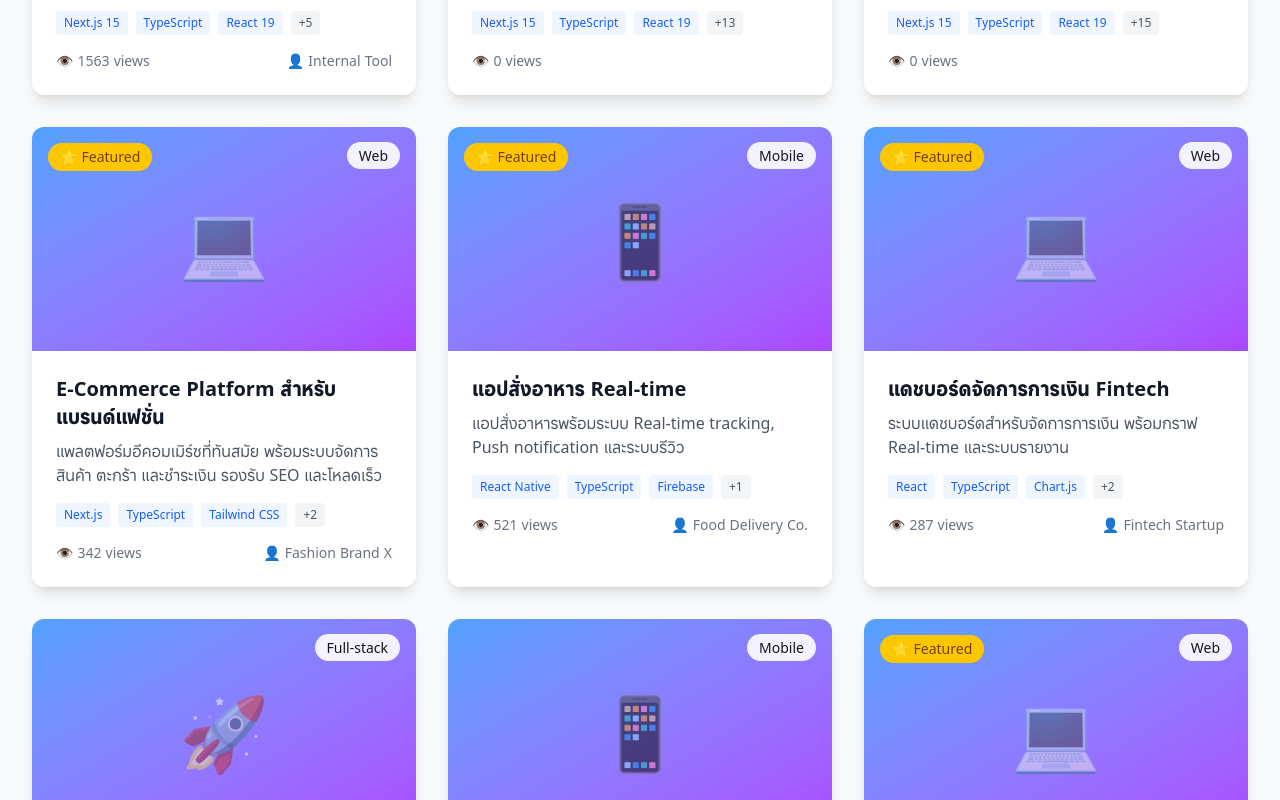
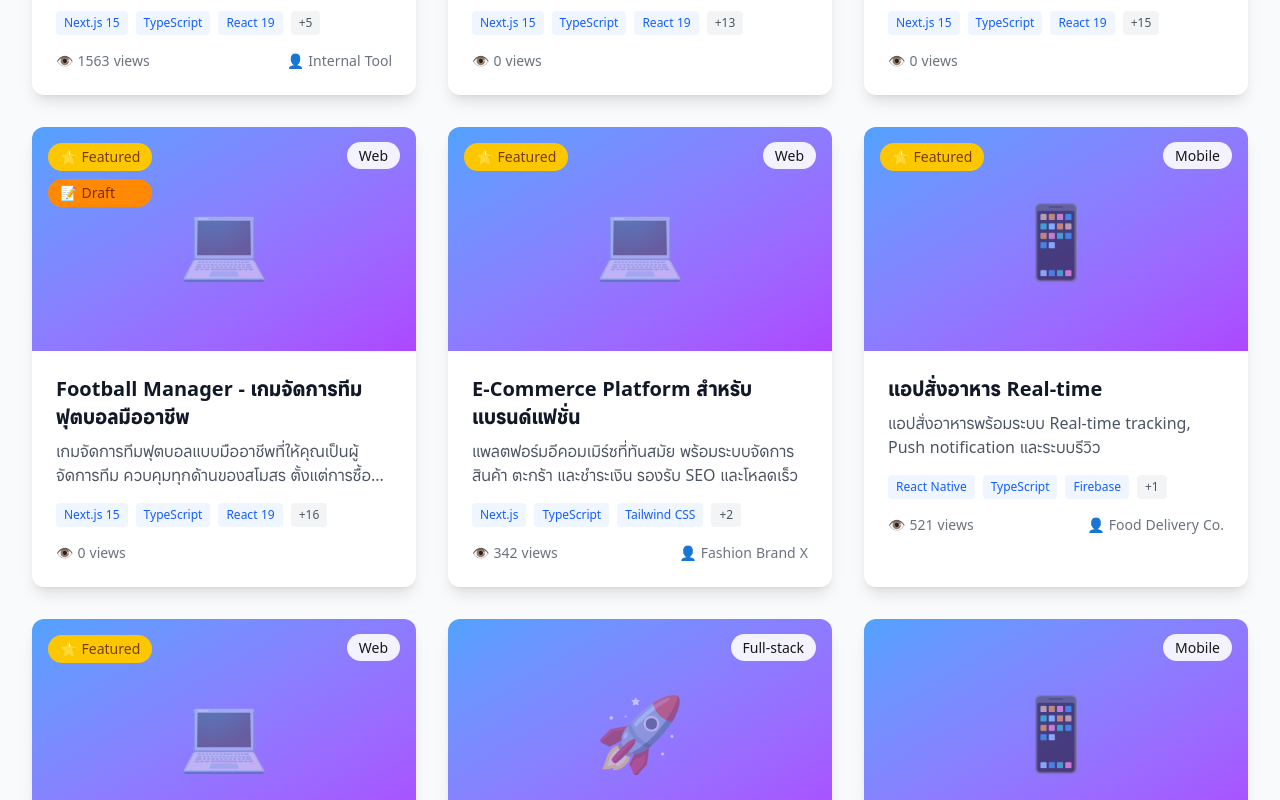
Before and after one commit to danya0365/cleancode1986-portfolio-nextjs, a Next.js app: page /portfolio in a window 1280 px wide. Shown: the part 1740-2540 px from the top of the page. Built offline with nearby package versions, Linux system fonts and the light colour scheme.

Commit message:
feat: add Football Manager game project to future projects mock data

```diff
--- a/src/data/mock/projects.mock.ts
+++ b/src/data/mock/projects.mock.ts
@@ -1057,6 +1057,123 @@ const FUTURE_PROJECTS: Project[] = [
     status: "draft",
     viewCount: 0,
   },
+  {
+    id: "103",
+    slug: "football-manager-game",
+    title: "Football Manager - เกมจัดการทีมฟุตบอลมืออาชีพ",
+    category: "Web",
+    displayOrder: 103,
+    isCleanCode: false,
+    isMock: false,
+    isFuture: true,
+    description:
+      "เกมจัดการทีมฟุตบอลแบบมืออาชีพที่ให้คุณเป็นผู้จัดการทีม ควบคุมทุกด้านของสโมสร ตั้งแต่การซื้อขายนักเตะ วางแผนกลยุทธ์การเล่น ฝึกซ้อมทีม จัดการการเงิน ไปจนถึงการแข่งขันในลีกและทัวร์นาเมนต์ต่างๆ พร้อมระบบ AI ที่ชาญฉลาดและกราฟิกสวยงาม",
+    thumbnail: "/images/projects/football-manager-thumb.jpg",
+    images: [
+      "/images/projects/football-manager-1.jpg",
+      "/images/projects/football-manager-2.jpg",
+      "/images/projects/football-manager-3.jpg",
+      "/images/projects/football-manager-4.jpg",
+      "/images/projects/football-manager-5.jpg",
+    ],
+    technologies: [
+      "Next.js 15",
+      "TypeScript",
+      "React 19",
+      "NestJS",
+      "Prisma",
+      "PostgreSQL",
+      "Supabase",
+      "React Hook Form",
+      "Zod",
+      "Zustand",
+      "Tailwind CSS 4",
+      "Three.js",
+      "D3.js",
+      "Chart.js",
+      "Socket.io",
+      "Redis",
+      "WebGL",
+      "Framer Motion",
+      "date-fns",
+    ],
+    features: [
+      {
+        title: "ระบบตลาดซื้อขายนักเตะ",
+        description:
+          "ซื้อ-ขาย-เช่านักเตะจากทั่วโลก ระบบประมูลตัวแบบ Real-time เจรจาสัญญา ค่าเหนื่อย โบนัส พร้อมระบบ Scout ค้นหานักเตะดาวรุ่ง",
+      },
+      {
+        title: "กลยุทธ์และแทคติก",
+        description:
+          "วางแผนการเล่นแบบละเอียด เลือกฟอร์เมชั่น 4-3-3, 4-4-2, 3-5-2 ฯลฯ กำหนดบทบาทผู้เล่น ตั้งค่าการเล่นรุก-รับ และปรับกลยุทธ์ระหว่างแมตช์",
+      },
+      {
+        title: "Match Engine 3D",
+        description:
+          "ดูการแข่งขันแบบ 3D Real-time พร้อมไฮไลท์ประตู สถิติการเล่น Heat Map และการวิเคราะห์เชิงลึกทุกแมตช์",
+      },
+      {
+        title: "ระบบฝึกซ้อมและพัฒนา",
+        description:
+          "ฝึกซ้อมนักเตะเพื่อพัฒนาทักษะ ความแข็งแรง ความเร็ว จัดการสภาพร่างกาย ป้องกันการบาดเจ็บ และพัฒนาเยาวชนในสโมสร",
+      },
+      {
+        title: "จัดการการเงินสโมสร",
+        description:
+          "ควบคุมงบประมาณ ค่าเหนื่อยนักเตะ รายได้จากตั๋ว สปอนเซอร์ สิทธิ์ถ่ายทอด และการลงทุนในสนาม-สิ่งอำนวยความสะดวก",
+      },
+      {
+        title: "Career Mode ระยะยาว",
+        description:
+          "เล่นต่อเนื่องหลายฤดูกาล ดูนักเตะแก่ตัว เกษียณ มีรุ่นใหม่เข้ามา ติดตามสถิติตลอดอาชีพ และสร้างราชวงศ์แชมป์",
+      },
+      {
+        title: "ลีกและทัวร์นาเมนต์จริง",
+        description:
+          "แข่งในลีกชั้นนำทั่วโลก Premier League, La Liga, Serie A, Bundesliga, Champions League, World Cup พร้อมตารางคะแนนแบบ Real-time",
+      },
+      {
+        title: "ระบบ AI ที่ชาญฉลาด",
+        description:
+          "AI ผู้จัดการคู่แข่งที่ฉลาด ปรับกลยุทธ์ตามสถานการณ์ ซื้อขายนักเตะอย่างสมจริง และตอบสนองต่อฟอร์มของทีม",
+      },
+      {
+        title: "สถิติและการวิเคราะห์",
+        description:
+          "ดูสถิติเชิงลึกทุกด้าน ผลงานนักเตะ Heat Map, Pass Map, Shot Map วิเคราะห์จุดแข็ง-จุดอ่อน พร้อมกราฟและชาร์ตแบบ Interactive",
+      },
+      {
+        title: "ห้องแต่งตัวและขวัญกำลังใจ",
+        description:
+          "จัดการความสัมพันธ์กับนักเตะ พูดคุยก่อน-หลังแมตช์ สร้างขวัญกำลังใจ แก้ปัญหาความขัดแย้ง และรักษาบรรยากาศในทีม",
+      },
+      {
+        title: "Multiplayer Online",
+        description:
+          "เล่นกับเพื่อนแบบ Online แข่งขันในลีกเดียวกัน ซื้อขายนักเตะระหว่างกัน และดูว่าใครจะเป็นผู้จัดการที่เก่งที่สุด",
+      },
+      {
+        title: "ระบบข่าวและสื่อ",
+        description:
+          "รับข่าวสารจากสื่อ ตอบคำถามนักข่าว จัดการความคาดหวังของแฟนบอล และสร้างชื่อเสียงให้ตัวเองในวงการ",
+      },
+      {
+        title: "Customization & Mods",
+        description:
+          "ปรับแต่งลีก ทีม ชุดแข่ง โลโก้ และนำเข้าข้อมูลจริงจากภายนอก รองรับ Community Mods และการอัพเดทข้อมูลนักเตะ",
+      },
+      {
+        title: "Mobile & Cross-platform",
+        description:
+          "เล่นได้ทั้งบนเว็บและมือถือ ซิงค์ความคืบหน้าข้ามอุปกรณ์ พร้อม Cloud Save ที่ปลอดภัย",
+      },
+    ],
+    projectDate: "2025-10-01",
+    isFeatured: true,
+    status: "draft",
+    viewCount: 0,
+  },
 ];
 
 // Merge all projects
```
